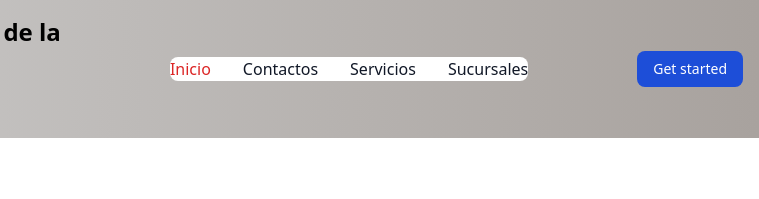
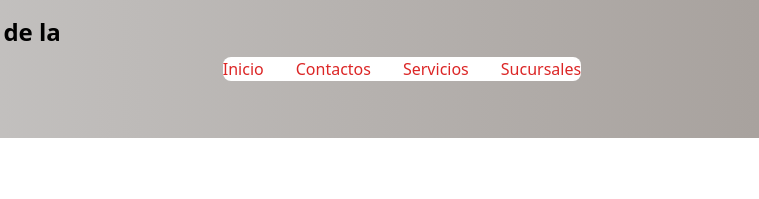
Before and after one commit to alxzndro/Supermaxi-taller, a website built with Vite: page index.html in a window 1280 px wide. Shown: the top 199 px of the page, 521-1280 px from the left. Built offline with nearby package versions, Linux system fonts and the light colour scheme.

Commit message:
actualizacion Josue

```diff
--- a/index.html
+++ b/index.html
@@ -18,7 +18,7 @@
       <span class="self-center text-2xl font-semibold whitespace-nowrap dark:text-white text-dark">|Patrocinador oficial de la <img src="/public/imgs/FEF.png" alt=""></span>
       </a>
     <div class="flex md:order-2 space-x-3 md:space-x-0 rtl:space-x-reverse">
-      <button type="button" class="text-white bg-blue-700 hover:bg-blue-800 focus:ring-4 focus:outline-none focus:ring-blue-300 font-medium rounded-lg text-sm px-4 py-2 text-center dark:bg-blue-600 dark:hover:bg-blue-700 dark:focus:ring-blue-800">Get started</button>
+
       <button data-collapse-toggle="navbar-cta" type="button" class="inline-flex items-center p-2 w-10 h-10 justify-center text-sm text-gray-500 rounded-lg md:hidden hover:bg-gray-100 focus:outline-none focus:ring-2 focus:ring-gray-200 dark:text-gray-400 dark:hover:bg-gray-700 dark:focus:ring-gray-600" aria-controls="navbar-cta" aria-expanded="false">
         <span class="sr-only">Open main menu</span>
         <svg class="w-5 h-5" aria-hidden="true" xmlns="http://www.w3.org/2000/svg" fill="none" viewBox="0 0 17 14">
@@ -32,13 +32,13 @@
         <a href="#" class="block py-2 px-3 md:p-0 text-white bg-black-700 rounded-sm md:bg-transparent md:text-red-600 md:dark:text-blue-500" aria-current="page">Inicio</a>
       </li>
       <li>
-        <a href="#" class="block py-2 px-3 md:p-0 text-gray-900 rounded-sm hover:bg-gray-100 md:hover:bg-transparent md:hover:text-blue-700 md:dark:hover:text-blue-500 dark:text-white dark:hover:bg-gray-700 dark:hover:text-white md:dark:hover:bg-transparent dark:border-gray-700">Contactos</a>
+        <a href="#" class="block py-2 px-3 md:p-0 text-gray-900 rounded-sm hover:bg-gray-100 md:hover:bg-transparent md:text-red-600  md:dark:hover:text-blue-500 dark:text-white dark:hover:bg-gray-700 dark:hover:text-white md:dark:hover:bg-transparent dark:border-gray-700" >Contactos</a>
       </li>
       <li>
-        <a href="#" class="block py-2 px-3 md:p-0 text-gray-900 rounded-sm hover:bg-gray-100 md:hover:bg-transparent md:hover:text-blue-700 md:dark:hover:text-blue-500 dark:text-white dark:hover:bg-gray-700 dark:hover:text-white md:dark:hover:bg-transparent dark:border-gray-700">Servicios</a>
+        <a href="#" class="block py-2 px-3 md:p-0 text-gray-900 rounded-sm hover:bg-gray-100 md:hover:bg-transparent md:text-red-600  md:dark:hover:text-blue-500 dark:text-white dark:hover:bg-gray-700 dark:hover:text-white md:dark:hover:bg-transparent dark:border-gray-700">Servicios</a>
       </li>
       <li>
-        <a href="#" class="block py-2 px-3 md:p-0 text-gray-900 rounded-sm hover:bg-gray-100 md:hover:bg-transparent md:hover:text-blue-700 md:dark:hover:text-blue-500 dark:text-white dark:hover:bg-gray-700 dark:hover:text-white md:dark:hover:bg-transparent dark:border-gray-700">Sucursales</a>
+        <a href="#" class="block py-2 px-3 md:p-0 text-gray-900 rounded-sm hover:bg-gray-100 md:hover:bg-transparent md:text-red-600  md:dark:hover:text-blue-500 dark:text-white dark:hover:bg-gray-700 dark:hover:text-white md:dark:hover:bg-transparent dark:border-gray-700">Sucursales</a>
       </li>
       </ul>
     </div>
```
